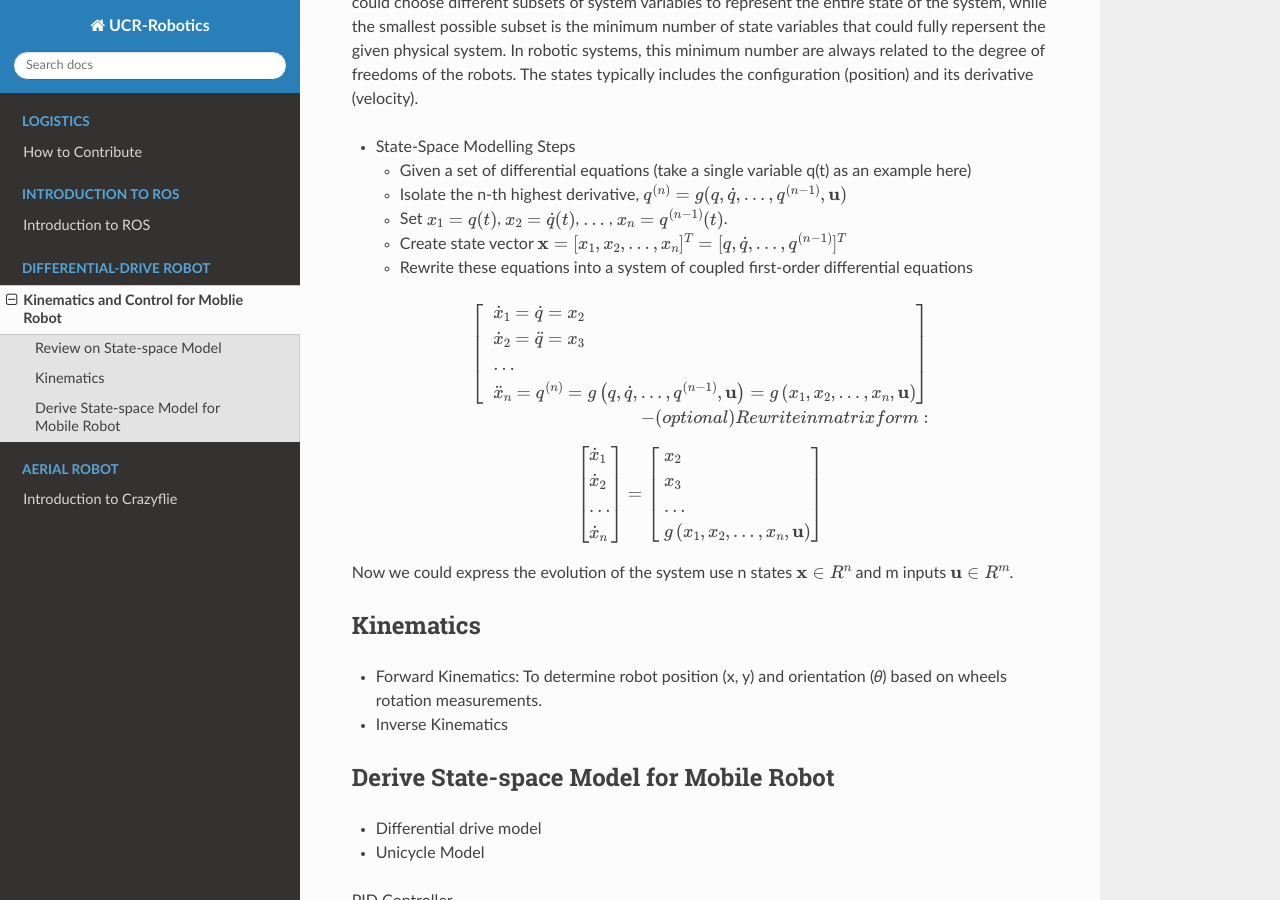
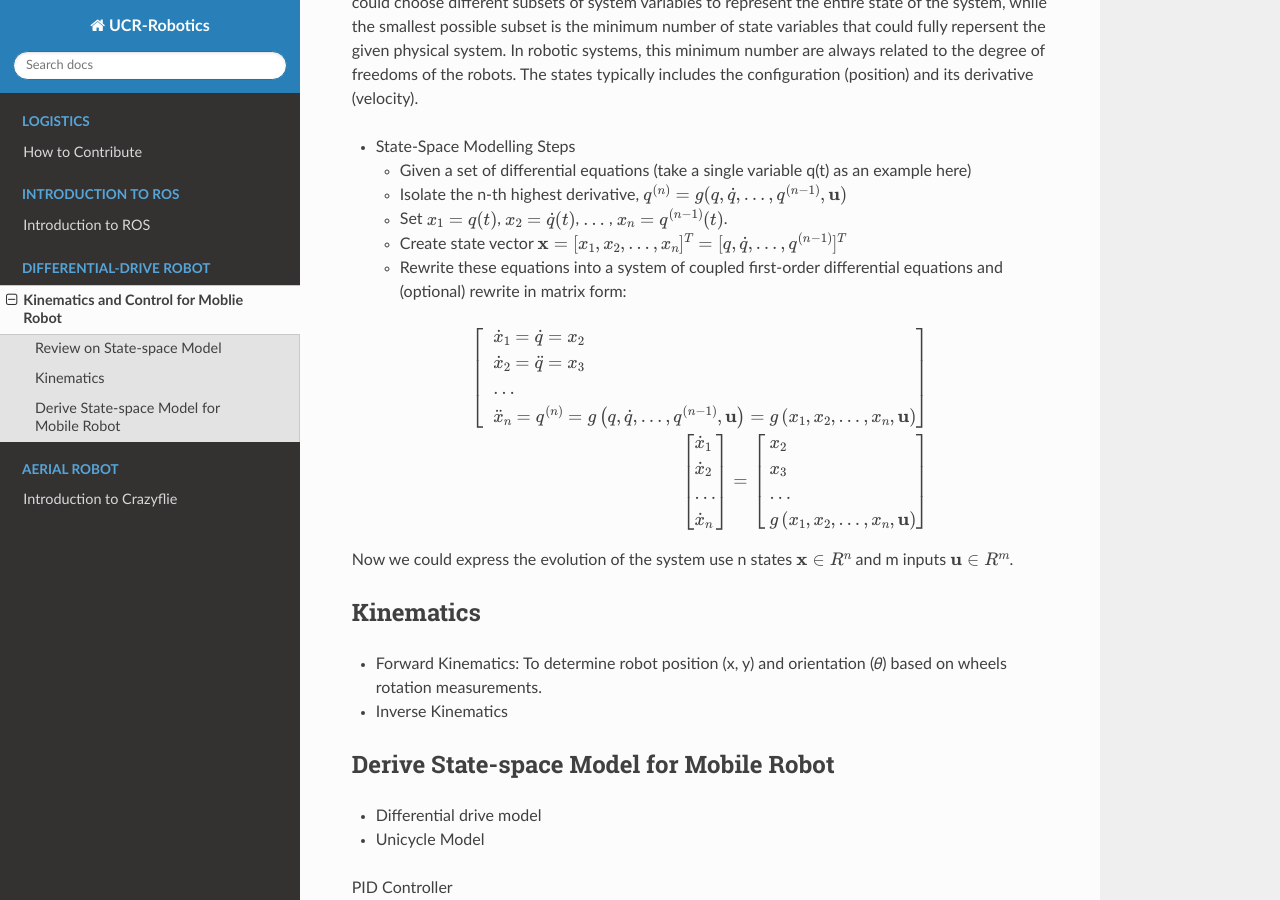
Before and after one commit to UCR-Robotics/UCR-Robotics, a Sphinx documentation site: the page built from docs/tbot/moRbt.rst, in a window 1280 px wide and 900 px high, scrolled down 345 px. Built offline with Sphinx 7.4.7 and the Read the Docs theme 2.0.0, drawn with Linux system fonts in a browser that asks for light colours.

Commit message:
Update moRbt.rst

```diff
--- a/docs/tbot/moRbt.rst
+++ b/docs/tbot/moRbt.rst
@@ -20,7 +20,7 @@ The states typically includes the configuration (position) and its derivative (v
   - Isolate the n-th highest derivative, :math:`q^{(n)} = g(q,\dot{q},\dots,q^{(n-1)},\mathbf{u})`
   - Set :math:`x_{1} = q(t)`, :math:`x_{2} = \dot{q}(t)`, :math:`\dots` , :math:`x_{n} = q^{(n-1)}(t)`.
   - Create state vector :math:`\mathbf{x} = [x_1,x_2,\dots,x_n]^T = [q, \dot{q},\dots,q^{(n-1)}]^T`
-  - Rewrite these equations into a system of coupled first-order differential equations
+  - Rewrite these equations into a system of coupled first-order differential equations and (optional) rewrite in matrix form:
 
 .. math::
 
@@ -30,10 +30,6 @@ The states typically includes the configuration (position) and its derivative (v
     \dots \\
     \ddot{x}_{n}=q^{(n)}=g\left(q, \dot{q}, \ldots, q^{(n-1)}, \mathbf{u}\right)=g\left(x_{1}, x_{2}, \ldots, x_{n}, \mathbf{u}\right)
     \end{array}\right]
-
-  - (optional) Rewrite in matrix form:
-
-.. math::
 
     \left [\begin{array}{l}
     \dot{x}_{1} \\
```
